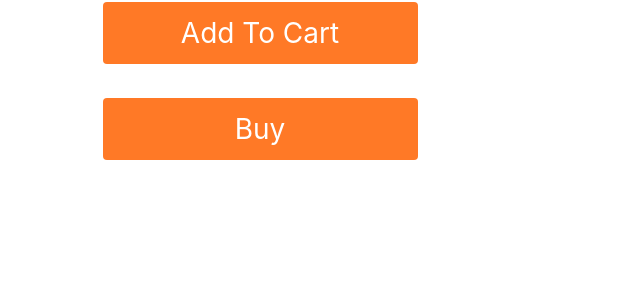
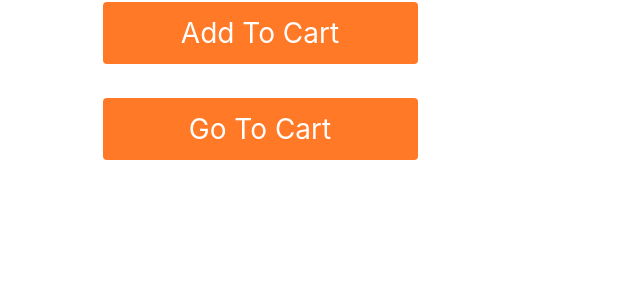
Before and after one commit to kondalavanya67/Smart-HealthCare-System, a Django app: template shoppingPortalApp/templates/shoppingPortalApp/result.html in a window 1280 px wide. Shown: the part 439-739 px from the top of the page, without its empty margins (0-640 px from the left). Run offline with Django 3.2, Linux system fonts and the light colour scheme; the template is opened without the code that fills it, so the values that code supplies are empty; parts of the project's set-up code (start-up, migrations or seed data) failed here and were passed over; some libraries are stand-ins or nearby versions.

Commit message:
Change Name

```diff
--- a/shoppingPortalApp/templates/shoppingPortalApp/result.html
+++ b/shoppingPortalApp/templates/shoppingPortalApp/result.html
@@ -10,8 +10,8 @@
 		<div class="col-md-4" style="text-align: center;">
 			<img src="{{ searched_medicine.image.url }}" class="medicine_image">
 			<br><br><br><br>
-			<button class="button"><span>Add To Cart</span></button><br><br>
-			<button class="button"><span>Buy</span></button>
+			<a href="" style="color: white;"><button class="button"><span>Add To Cart</span></button><br><br></a>
+			<button class="button"><span><a href="" style="color: white;">Go To Cart</a></span></button>
 		</div>
 		<div class="col-md-8">
 			<h1>{{ searched_medicine.name }}</h1><hr><br>
```
